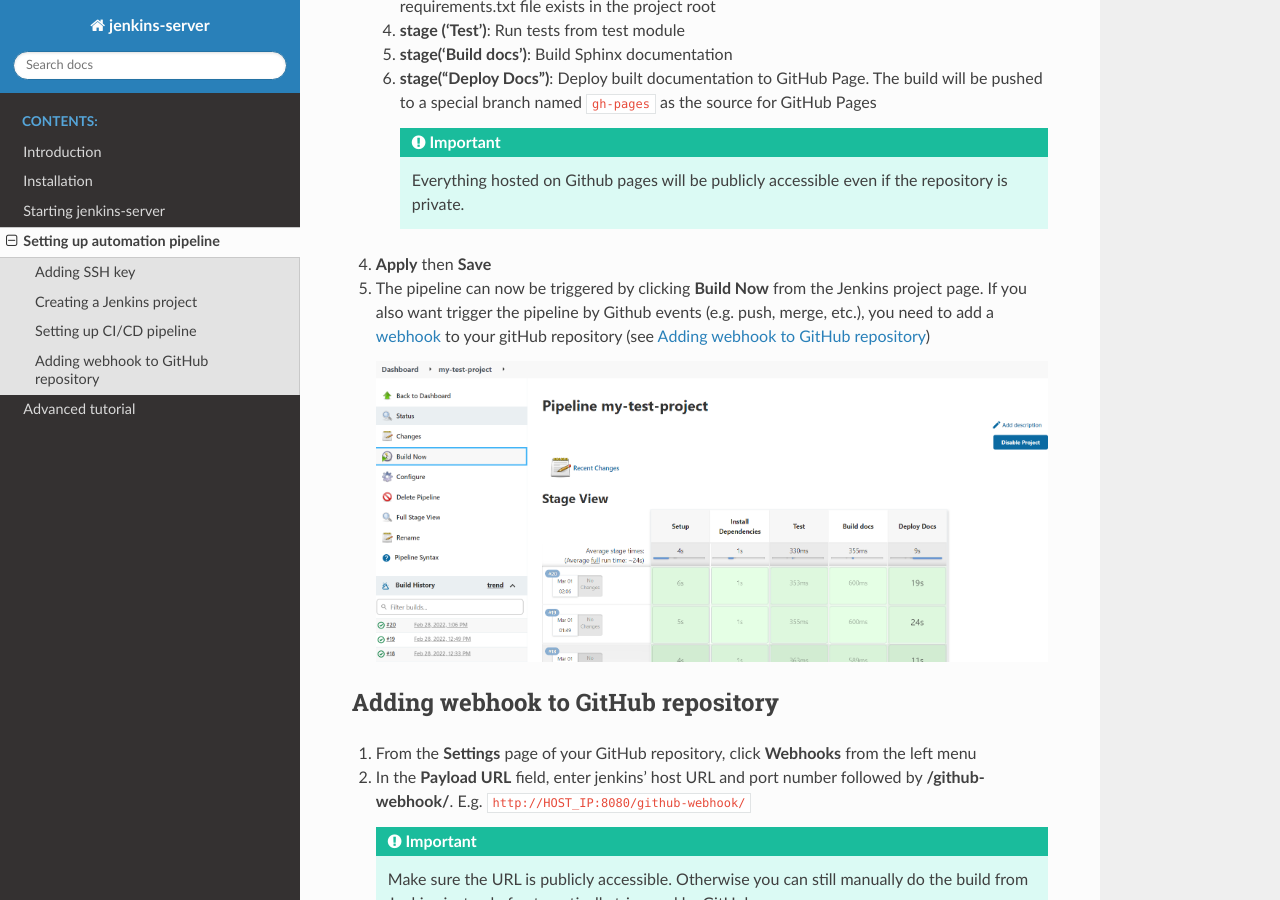
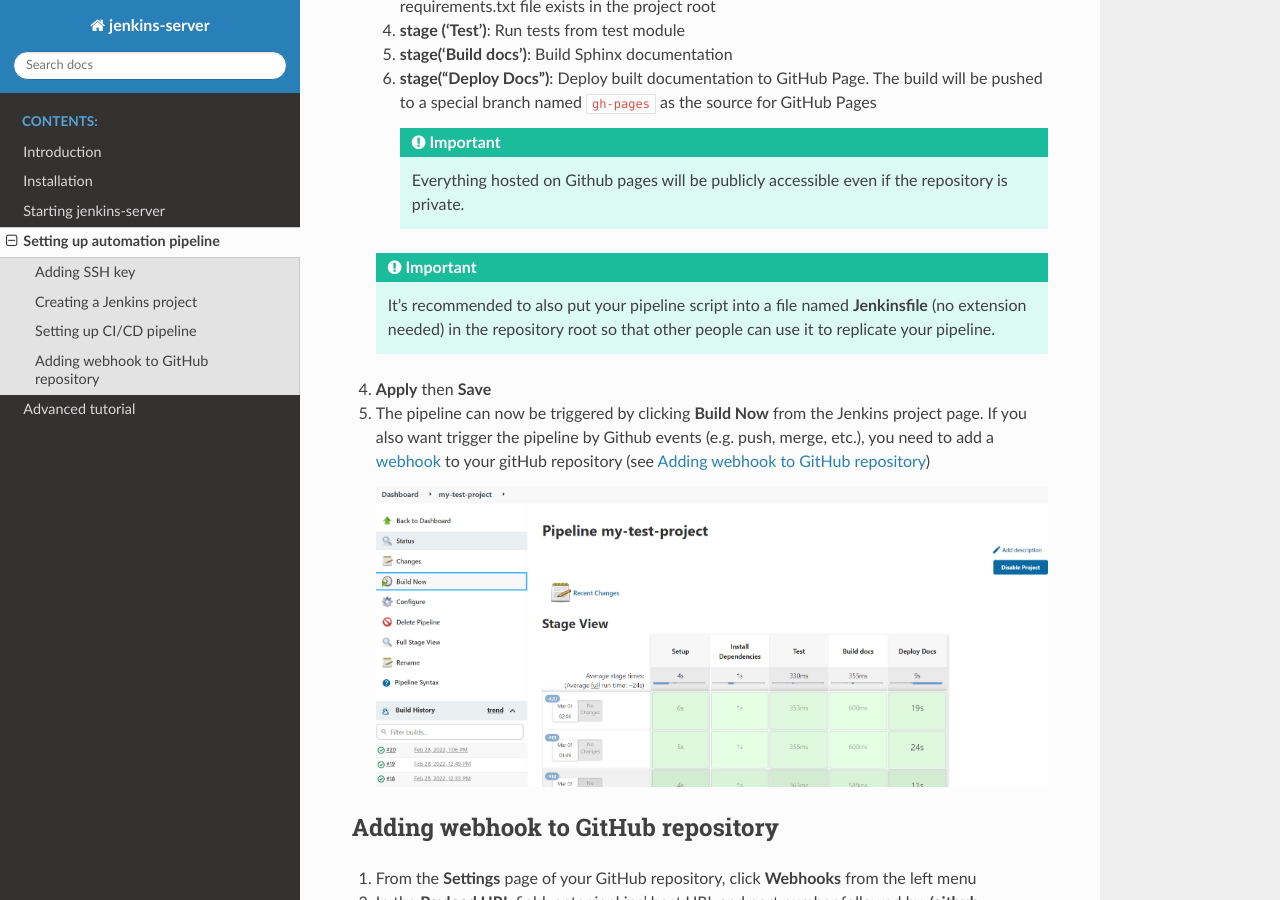
Before and after one commit to LIN810116/jenkins-server, a Sphinx documentation site: the page built from docs/source/setting_up_automation_pipeline.rst, in a window 1280 px wide and 900 px high, scrolled down 4277 px. Built offline with Sphinx 7.4.7 and the Read the Docs theme 2.0.0, drawn with Linux system fonts in a browser that asks for light colours.

Commit message:
Update docs

```diff
--- a/docs/source/setting_up_automation_pipeline.rst
+++ b/docs/source/setting_up_automation_pipeline.rst
@@ -160,6 +160,10 @@
 
          Everything hosted on Github pages will be publicly accessible even if the repository is private.
 
+   .. important::
+
+      It's recommended to also put your pipeline script into a file named **Jenkinsfile** (no extension needed) in the repository root so that other people can use it to replicate your pipeline.
+
 #. **Apply** then **Save**
 #. The pipeline can now be triggered by clicking **Build Now** from the Jenkins project page.
    If you also want trigger the pipeline by Github events (e.g. push, merge, etc.), you need to add a `webhook <https://docs.github.com/en/developers/webhooks-and-events/webhooks/about-webhooks>`_ to your gitHub repository (see :ref:`Adding webhook to GitHub repository <Adding webhook to GitHub repository>`)
```
